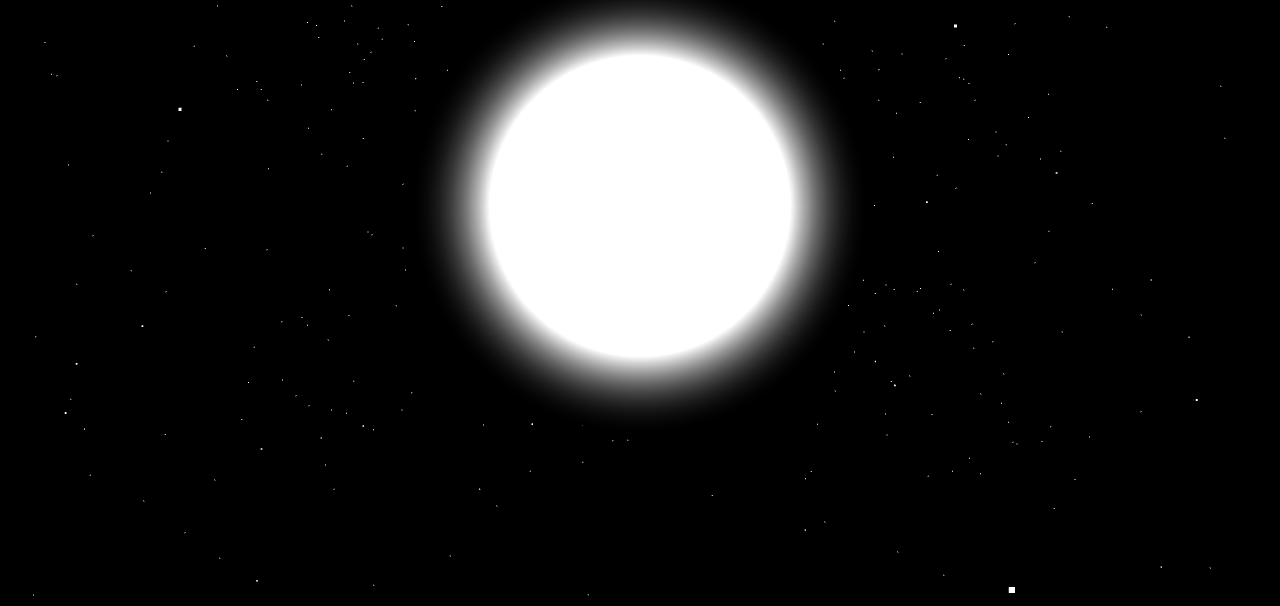
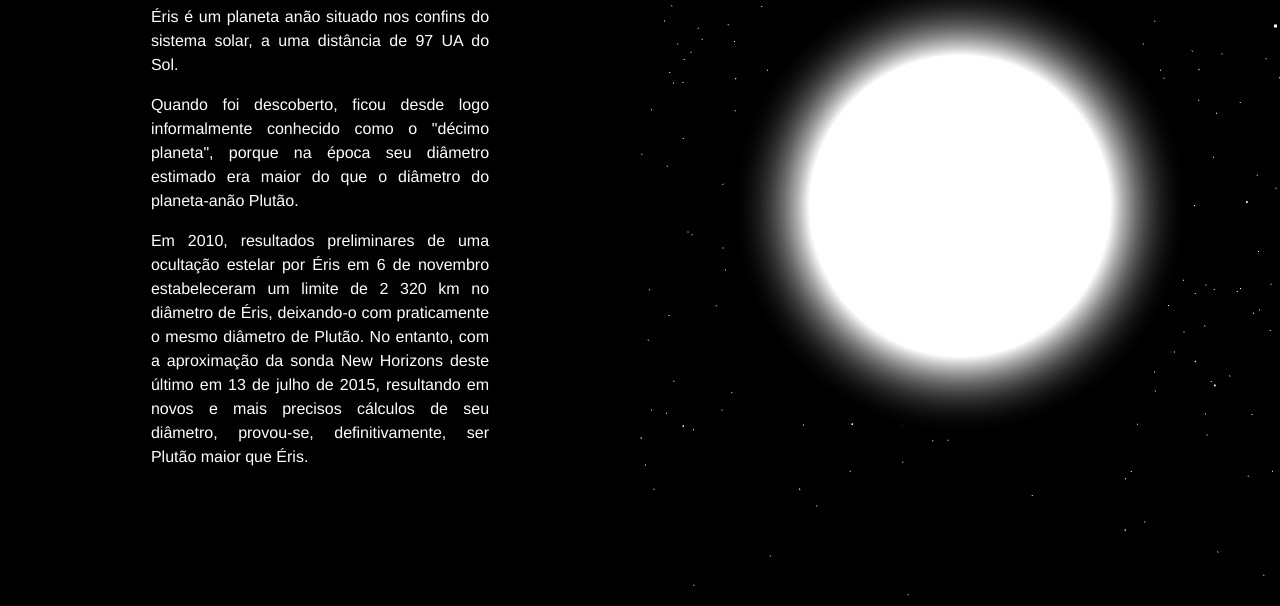
Before and after one commit to CamposCaio/threejs-globe, a website built with Vite: page index.html in a window 1280 px wide. Shown: the part 194-800 px from the top of the page. Built offline with nearby package versions, Linux system fonts and the light colour scheme; animation ran at ten frames a second.

Commit message:
finished

```diff
--- a/index.html
+++ b/index.html
@@ -8,6 +8,15 @@
     <link rel="stylesheet" href="/src/style.css" type="text/css" />
   </head>
   <body>
+    <div class="container">
+      <div class="left">
+        <h1>Three.js - Éris</h1>
+        <p>Éris é um planeta anão situado nos confins do sistema solar, a uma distância de 97 UA do Sol.</p>
+        <p>Quando foi descoberto, ficou desde logo informalmente conhecido como o "décimo planeta", porque na época seu diâmetro estimado era maior do que o diâmetro do planeta-anão Plutão.</p>
+        <p>Em 2010, resultados preliminares de uma ocultação estelar por Éris em 6 de novembro estabeleceram um limite de 2 320 km no diâmetro de Éris, deixando-o com praticamente o mesmo diâmetro de Plutão. No entanto, com a aproximação da sonda New Horizons deste último em 13 de julho de 2015, resultando em novos e mais precisos cálculos de seu diâmetro, provou-se, definitivamente, ser Plutão maior que Éris.</p>
+      </div>
+      <canvas></canvas>
+    </div>
     <script type="module" src="/src/main.ts"></script>
   </body>
 </html>
--- a/src/main.ts
+++ b/src/main.ts
@@ -17,20 +17,27 @@ let group: THREE.Group
 let atmosphere: THREE.Mesh
 let stars: THREE.Points
 const pointer = new THREE.Vector2()
+const canvas = document.querySelector('canvas') as HTMLCanvasElement
 
 init()
 
 function init() {
   scene = new THREE.Scene()
-  camera = new THREE.PerspectiveCamera(75, innerWidth / innerHeight, 0.1, 1000)
+  camera = new THREE.PerspectiveCamera(
+    75,
+    (0.5 * innerWidth) / innerHeight,
+    0.1,
+    1000
+  )
   camera.position.z = 15
 
   renderer = new THREE.WebGLRenderer({
     antialias: true,
+    canvas,
   })
-  renderer.setSize(innerWidth, innerHeight)
+
+  renderer.setSize(0.5 * innerWidth, innerHeight)
   renderer.setPixelRatio(devicePixelRatio)
-  document.body.appendChild(renderer.domElement)
 
   sphere = new THREE.Mesh(
     new THREE.SphereGeometry(5, 50, 50),
@@ -102,3 +109,10 @@ function onPointerMove(event: MouseEvent) {
   pointer.x = (event.clientX / window.innerWidth) * 2 - 1
   pointer.y = -(event.clientY / window.innerHeight) * 2 + 1
 }
+
+addEventListener('resize', () => {
+  renderer.setSize(0.5 * window.innerWidth, window.innerHeight)
+  camera.aspect = (0.5 * window.innerWidth) / window.innerHeight
+  camera.updateProjectionMatrix()
+  renderer.render(scene, camera)
+})
--- a/src/style.css
+++ b/src/style.css
@@ -9,6 +9,30 @@ body {
   font-family: Avenir, Helvetica, Arial, sans-serif;
   -webkit-font-smoothing: antialiased;
   -moz-osx-font-smoothing: grayscale;
-  text-align: center;
-  color: #2c3e50;
+  background-color: #000;
+  color: #fff;
 }
+
+.container {
+  display: flex;
+  align-items: center;
+}
+
+.left {
+  flex-grow: 1;
+  display: flex;
+  flex-direction: column;
+  align-items: center;
+}
+
+h1 {
+  font-size: 2.5rem;
+  padding-bottom: 1rem;
+}
+
+p {
+  line-height: 150%;
+  margin-block: 0.5rem;
+  max-width: 38ch;
+  text-align: justify;
+}
```
Also changed, not shown: README.md, 1 other file.
